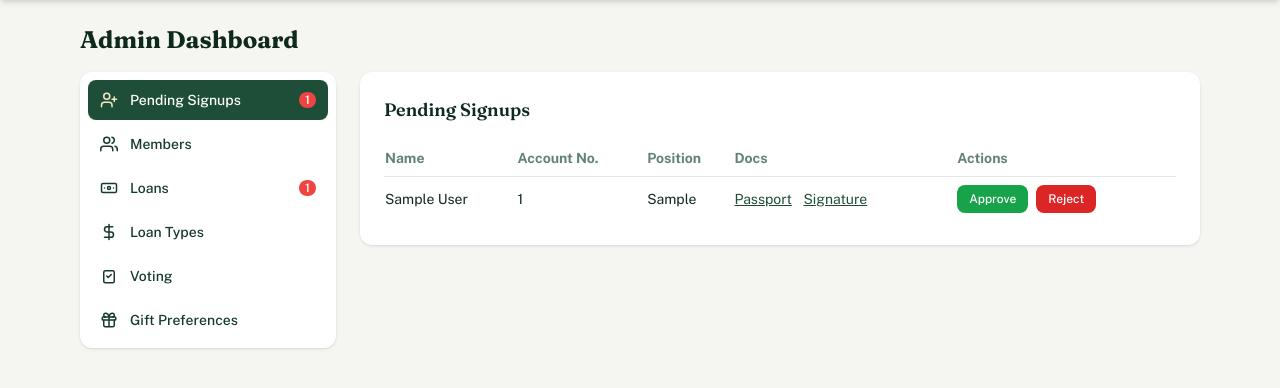
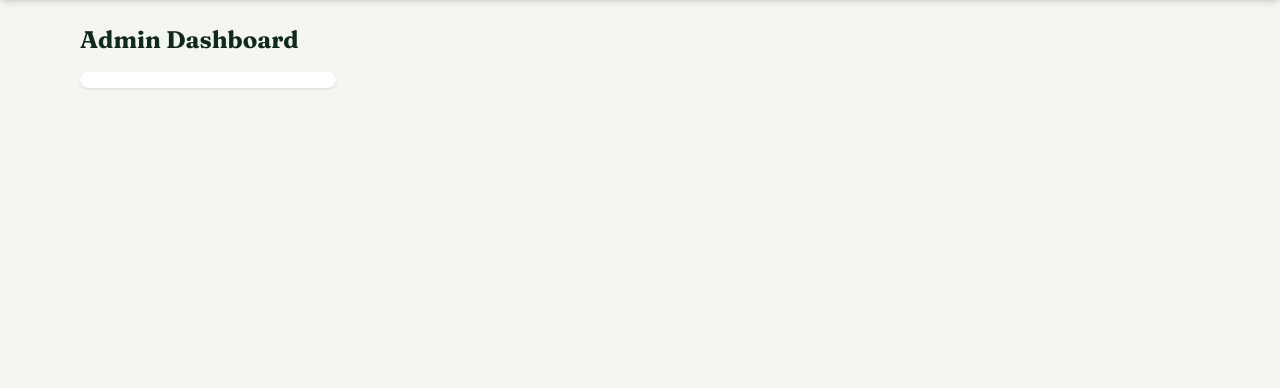
Before and after one commit to oladokuntijesunimi-dot/Bestchoice-cms, a Flask app: template templates/admin/dashboard.html in a window 1280 px wide. Shown: the part 64-452 px from the top of the page. Run offline with Flask 3, Linux system fonts and the light colour scheme; tables that the repository leaves empty hold one stand-in row (values such as "Sample post"); the template is opened without the code that fills it: values that come from a table or form of the project are taken from there, most other values are stand-ins (such as "Sample title", 1, 10 or a date in 2020); some libraries are stand-ins or nearby versions.

Commit message:
Update dashboard.html

```diff
--- a/templates/admin/dashboard.html
+++ b/templates/admin/dashboard.html
@@ -10,16 +10,19 @@
     <!-- SIDEBAR -->
     <aside class="md:w-64 flex-shrink-0">
         <nav class="bg-white rounded-xl shadow p-2 flex md:flex-col gap-1 overflow-x-auto md:overflow-visible" id="sidebar-nav">
-            <button onclick="showTab('pending', this)" class="sidebar-btn active flex items-center gap-3 px-3 py-2.5 rounded-lg text-sm font-medium whitespace-nowrap text-left">
+            {% if show_members %}
+            <button onclick="showTab('pending', this)" class="sidebar-btn {{ 'active' if default_tab == 'pending' else '' }} flex items-center gap-3 px-3 py-2.5 rounded-lg text-sm font-medium whitespace-nowrap text-left">
                 <svg xmlns="http://www.w3.org/2000/svg" width="18" height="18" viewBox="0 0 24 24" fill="none" stroke="currentColor" stroke-width="2" stroke-linecap="round" stroke-linejoin="round" class="flex-shrink-0"><path d="M16 21v-2a4 4 0 0 0-4-4H6a4 4 0 0 0-4 4v2"/><circle cx="9" cy="7" r="4"/><line x1="19" y1="8" x2="19" y2="14"/><line x1="22" y1="11" x2="16" y2="11"/></svg>
                 Pending Signups
                 {% if pending_members %}<span class="ml-auto bg-red-500 text-white rounded-full px-1.5 text-xs">{{ pending_members|length }}</span>{% endif %}
             </button>
-            <button onclick="showTab('members', this)" class="sidebar-btn flex items-center gap-3 px-3 py-2.5 rounded-lg text-sm font-medium whitespace-nowrap text-left">
+            <button onclick="showTab('members', this)" class="sidebar-btn {{ 'active' if default_tab == 'members' else '' }} flex items-center gap-3 px-3 py-2.5 rounded-lg text-sm font-medium whitespace-nowrap text-left">
                 <svg xmlns="http://www.w3.org/2000/svg" width="18" height="18" viewBox="0 0 24 24" fill="none" stroke="currentColor" stroke-width="2" stroke-linecap="round" stroke-linejoin="round" class="flex-shrink-0"><path d="M17 21v-2a4 4 0 0 0-4-4H5a4 4 0 0 0-4 4v2"/><circle cx="9" cy="7" r="4"/><path d="M23 21v-2a4 4 0 0 0-3-3.87M16 3.13a4 4 0 0 1 0 7.75"/></svg>
                 Members
             </button>
-            <button onclick="showTab('loans', this)" class="sidebar-btn flex items-center gap-3 px-3 py-2.5 rounded-lg text-sm font-medium whitespace-nowrap text-left">
+            {% endif %}
+            {% if show_loans %}
+            <button onclick="showTab('loans', this)" class="sidebar-btn {{ 'active' if default_tab == 'loans' else '' }} flex items-center gap-3 px-3 py-2.5 rounded-lg text-sm font-medium whitespace-nowrap text-left">
                 <svg xmlns="http://www.w3.org/2000/svg" width="18" height="18" viewBox="0 0 24 24" fill="none" stroke="currentColor" stroke-width="2" stroke-linecap="round" stroke-linejoin="round" class="flex-shrink-0"><rect x="2" y="6" width="20" height="12" rx="2"/><circle cx="12" cy="12" r="2"/><path d="M6 12h.01M18 12h.01"/></svg>
                 Loans
                 {% if pending_loans %}<span class="ml-auto bg-red-500 text-white rounded-full px-1.5 text-xs">{{ pending_loans|length }}</span>{% endif %}
@@ -28,7 +31,9 @@
                 <svg xmlns="http://www.w3.org/2000/svg" width="18" height="18" viewBox="0 0 24 24" fill="none" stroke="currentColor" stroke-width="2" stroke-linecap="round" stroke-linejoin="round" class="flex-shrink-0"><path d="M12 2v20M17 5H9.5a3.5 3.5 0 0 0 0 7h5a3.5 3.5 0 0 1 0 7H6"/></svg>
                 Loan Types
             </button>
-            <button onclick="showTab('voting', this)" class="sidebar-btn flex items-center gap-3 px-3 py-2.5 rounded-lg text-sm font-medium whitespace-nowrap text-left">
+            {% endif %}
+            {% if show_other %}
+            <button onclick="showTab('voting', this)" class="sidebar-btn {{ 'active' if default_tab == 'voting' else '' }} flex items-center gap-3 px-3 py-2.5 rounded-lg text-sm font-medium whitespace-nowrap text-left">
                 <svg xmlns="http://www.w3.org/2000/svg" width="18" height="18" viewBox="0 0 24 24" fill="none" stroke="currentColor" stroke-width="2" stroke-linecap="round" stroke-linejoin="round" class="flex-shrink-0"><path d="m9 12 2 2 4-4"/><path d="M5 7c0-1.1.9-2 2-2h10a2 2 0 0 1 2 2v12a2 2 0 0 1-2 2H7a2 2 0 0 1-2-2z"/></svg>
                 Voting
                 {% if election and election.status == 'Open' %}<span class="ml-auto w-2 h-2 rounded-full bg-green-500"></span>{% endif %}
@@ -38,14 +43,20 @@
                 Gift Preferences
                 {% if gift_settings and gift_settings.is_active %}<span class="ml-auto w-2 h-2 rounded-full bg-green-500"></span>{% endif %}
             </button>
+            <button onclick="showTab('admins', this)" class="sidebar-btn flex items-center gap-3 px-3 py-2.5 rounded-lg text-sm font-medium whitespace-nowrap text-left">
+                <svg xmlns="http://www.w3.org/2000/svg" width="18" height="18" viewBox="0 0 24 24" fill="none" stroke="currentColor" stroke-width="2" stroke-linecap="round" stroke-linejoin="round" class="flex-shrink-0"><circle cx="12" cy="8" r="5"/><path d="M20 21a8 8 0 0 0-16 0"/></svg>
+                Manage Admins
+            </button>
+            {% endif %}
         </nav>
     </aside>
 
     <!-- MAIN CONTENT -->
     <main class="flex-1 min-w-0">
 
+{% if show_members %}
 <!-- PENDING SIGNUPS -->
-<div id="tab-pending" class="tab-panel bg-white rounded-xl shadow p-6">
+<div id="tab-pending" class="tab-panel bg-white rounded-xl shadow p-6 {{ '' if default_tab == 'pending' else 'hidden' }}">
     <h2 class="text-lg font-semibold mb-4">Pending Signups</h2>
     <div class="overflow-x-auto">
         <table class="w-full text-sm">
@@ -86,7 +97,7 @@
 </div>
 
 <!-- MEMBERS -->
-<div id="tab-members" class="tab-panel bg-white rounded-xl shadow p-6 hidden">
+<div id="tab-members" class="tab-panel bg-white rounded-xl shadow p-6 {{ '' if default_tab == 'members' else 'hidden' }}">
     <div class="flex flex-col md:flex-row md:items-center md:justify-between gap-3 mb-4">
         <h2 class="text-lg font-semibold">Members Directory</h2>
         <div class="flex gap-2 flex-wrap">
@@ -154,8 +165,11 @@
     </div>
 </div>
 
+{% endif %}
+
+{% if show_loans %}
 <!-- LOANS -->
-<div id="tab-loans" class="tab-panel bg-white rounded-xl shadow p-6 hidden">
+<div id="tab-loans" class="tab-panel bg-white rounded-xl shadow p-6 {{ '' if default_tab == 'loans' else 'hidden' }}">
     <h2 class="text-lg font-semibold mb-4">Pending Loan Applications</h2>
     <div class="overflow-x-auto mb-8">
         <table class="w-full text-sm">
@@ -262,7 +276,7 @@
 </div>
 
 <!-- LOAN TYPES -->
-<div id="tab-loantypes" class="tab-panel bg-white rounded-xl shadow p-6 hidden">
+<div id="tab-loantypes" class="tab-panel bg-white rounded-xl shadow p-6 {{ '' if default_tab == 'loantypes' else 'hidden' }}">
     <h2 class="text-lg font-semibold mb-1">Loan Types & Clauses</h2>
     <p class="text-sm text-brand-700/70 mb-4">
         Adjust caps, rates shown to members, and open/close seasonal loans (e.g. Household in December,
@@ -333,8 +347,11 @@
     {% endfor %}
 </div>
 
+{% endif %}
+
+{% if show_other %}
 <!-- VOTING -->
-<div id="tab-voting" class="tab-panel bg-white rounded-xl shadow p-6 hidden">
+<div id="tab-voting" class="tab-panel bg-white rounded-xl shadow p-6 {{ '' if default_tab == 'voting' else 'hidden' }}">
     <div class="flex items-center justify-between mb-4 flex-wrap gap-3">
         <h2 class="text-lg font-semibold">Voting Management</h2>
         <div class="flex gap-2">
@@ -394,7 +411,7 @@
 </div>
 
 <!-- GIFT PREFERENCES -->
-<div id="tab-gifts" class="tab-panel bg-white rounded-xl shadow p-6 hidden">
+<div id="tab-gifts" class="tab-panel bg-white rounded-xl shadow p-6 {{ '' if default_tab == 'gifts' else 'hidden' }}">
     <div class="flex items-center justify-between mb-4 flex-wrap gap-3">
         <h2 class="text-lg font-semibold">Gift Preferences</h2>
         <div class="flex gap-2">
```
Also changed, not shown: other parts of templates/admin/dashboard.html (+70 -0 lines).
